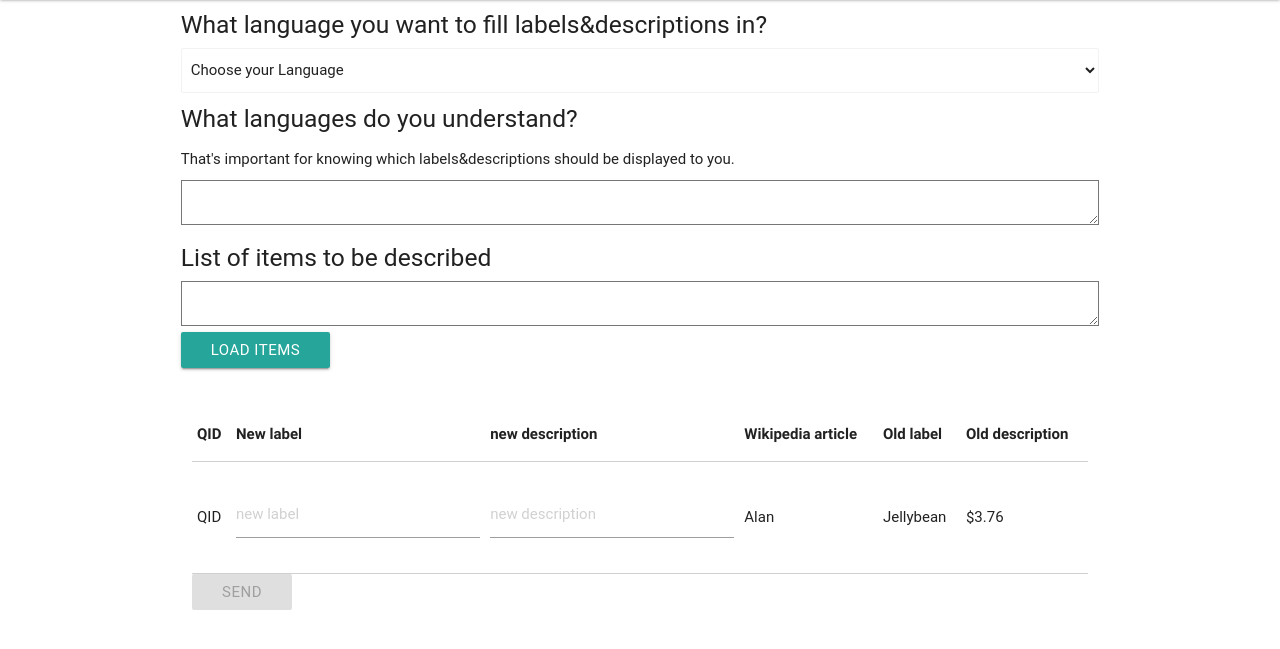
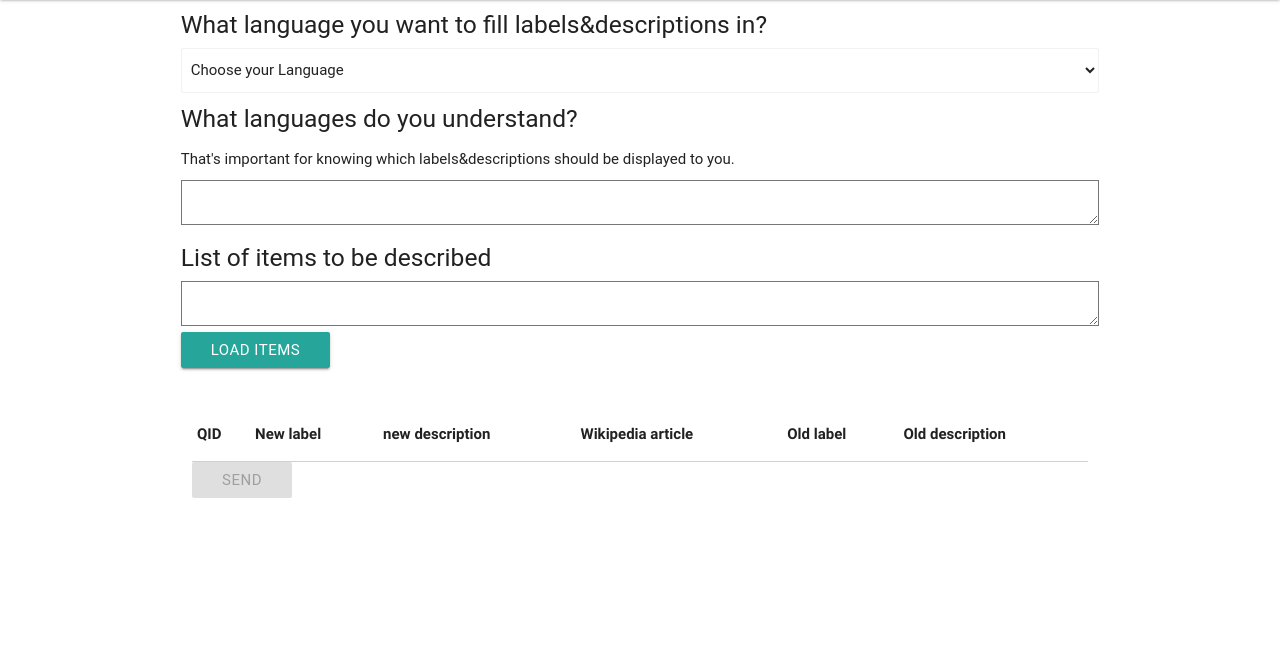
Before and after one commit to wikimedia/labs-tools-weapon-of-mass-description, a Flask app: page / in a window 1280 px wide. Shown: the part 65-714 px from the top of the page. Run offline with Flask 2, Linux system fonts and the light colour scheme; the visitor is signed in with stand-in values (Sample User, id 1); lists and menus that the app fills with data are empty; parts of the project's set-up code (start-up, migrations or seed data) failed here and were passed over; some web fonts are replaced.

Commit message:
Basic autogeneration

```diff
--- a/src/templates/tool.html
+++ b/src/templates/tool.html
@@ -40,21 +40,6 @@
         </thead>
 
         <tbody>
-            <tr>
-                <td>QID</td>
-                <td>
-                    <div class="input-field">
-                        <input placeholder="new label" id="new_label" type="text">
-                    </div>
-                <td>
-                    <div class="input-field">
-                        <input placeholder="new description" id="desc" type="text">
-                    </div>
-                </td>
-                <td>Alan</td>
-                <td>Jellybean</td>
-                <td>$3.76</td>
-            </tr>
         </tbody>
     </table>
 		<button onclick="sendForm()" class="btn wafes-effect wafes-light" id="send" disabled="">Send</button>
--- a/static/tool.js
+++ b/static/tool.js
@@ -8,6 +8,31 @@ function fillItems() {
 	for (var i = 0; i < items.length; i++) {
 		var item = items[i];
 		var url = 'https://tools.wmflabs.org/weapon-of-mass-description/api-item?item=' + item;
-		console.log(url);
+		$.getJSON(url, function (data) {
+			var labelhtml = "<ul>";
+			for (var i = 0; i < data[0].labels.length; i++) {
+				var lang = data[0].labels[i].language;
+				var label = data[0].labels[i].value;
+				labelhtml += "<li>" + lang + ": " + label + "</li>";
+			}
+			labelhtml += "</ul>";
+			var html = `
+			<tr>
+					<td>` + item + `</td>
+					<td>
+							<div class="input-field">
+									<input placeholder="new label" name="new_label_` + item + `" type="text">
+							</div>
+					<td>
+							<div class="input-field">
+									<input placeholder="new description" id="new_description_` + item + `" type="text">
+							</div>
+					</td>
+					<td>Wikipedia</td>
+					<td>` + labelhtml + `</td>
+					<td>$3.76</td>
+			</tr>`;
+			$('tbody').append(html);
+		});
 	}
 }
```
